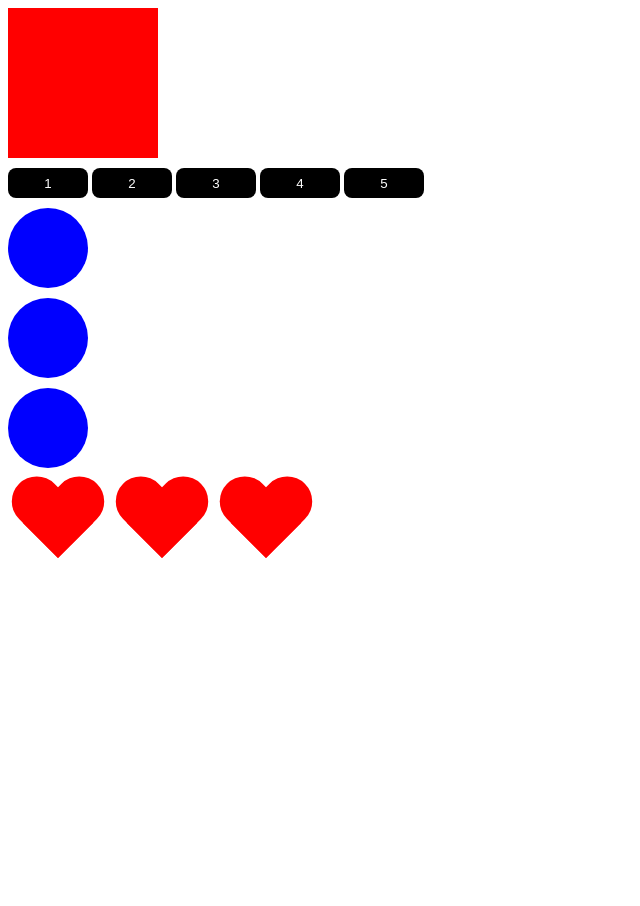
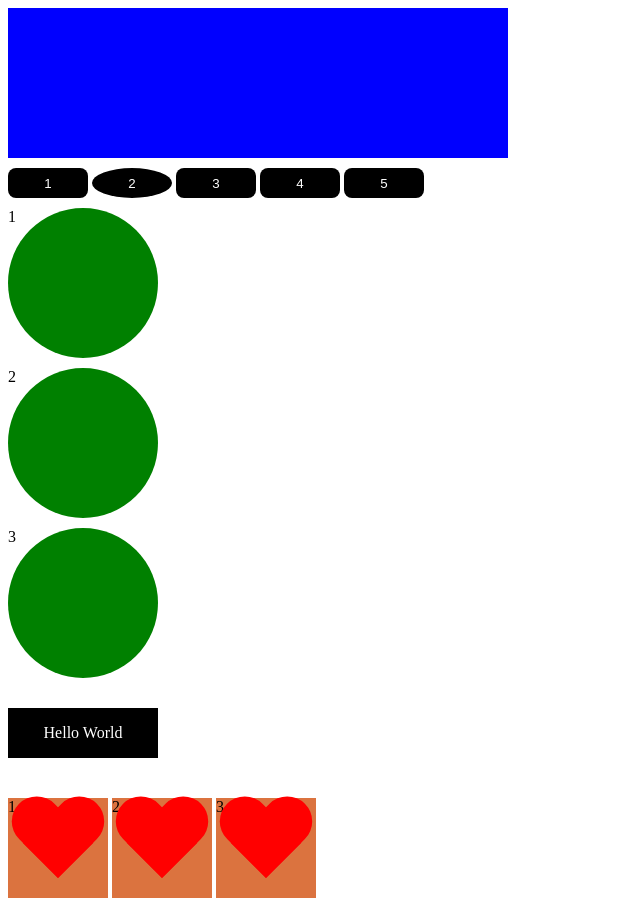
Before and after one commit to BogdanovAD/jstest, a plain HTML site: page Курс JavaScript test/Elements/index.html in a window 1280 px wide. Shown: the whole page, without its empty margins (0-640 px from the left). Before the commit the page ends 800 px from the top, so only its background shows below. Drawn offline with Linux system fonts and the light colour scheme.

Commit message:
Работа с элемегтами на странице

```diff
--- a/Курс JavaScript test/Elements/css/style.css
+++ b/Курс JavaScript test/Elements/css/style.css
@@ -34,7 +34,7 @@ button {
 .heart:before,
 .heart:after {
     position: absolute;
-    content: "";
+    content: '';
     left: 50px;
     top: 0;
     width: 50px;
@@ -64,9 +64,9 @@ button {
     -moz-transform-origin: 100% 100%;
     -ms-transform-origin: 100% 100%;
     -o-transform-origin: 100% 100%;
-            transform-origin :100% 100%;
+    transform-origin: 100% 100%;
 }
-.black{
+.black {
     width: 150px;
     height: 50px;
     line-height: 50px;
--- a/Курс JavaScript test/Elements/index.html
+++ b/Курс JavaScript test/Elements/index.html
@@ -14,14 +14,14 @@
         <button>4</button>
         <button>5</button>
 
-        <div class="circle"></div>
-        <div class="circle"></div>
-        <div class="circle"></div>
+        <div class="circle">1</div>
+        <div class="circle">2</div>
+        <div class="circle">3</div>
 
         <div class="wrapper">
-            <div class="heart"></div>
-            <div class="heart"></div>
-            <div class="heart"></div>
+            <div class="heart">1</div>
+            <div class="heart">2</div>
+            <div class="heart">3</div>
         </div>
 
         <script src="js/script.js"></script>
--- a/Курс JavaScript test/Elements/js/script.js
+++ b/Курс JavaScript test/Elements/js/script.js
@@ -1,21 +1,61 @@
 'use strict';
 
+// Получение эл-тов со страницы(41)
+
 const box = document.getElementById('box'); // передаём обязательно строку
-console.log(box); // document существует только внутри браузера
+/* console.log(box); */ // document существует только внутри браузера
 
 const btns = document.getElementsByTagName('button'); /* [1] */ // в btns передаётся псевдомассив(HTMLCollection). чтобы получить конкретную кнопку, например 2ю, указываем идентификатор [1]
-console.log(btns[0]); // идентификатор [1] можно указать тут
+/* console.log(btns[0]); */ // идентификатор [1] можно указать тут
 
 // Даже если элемент на странице один, если не указывать идентификатор, будет передаваться HTMLCollection с одним элементом. Поэтому нужно обращаться непосредственно к кнопке btns[0].
 
-const circles = document.getElementsByClassName('circle');
-console.log(circles);
+// const circles = document.getElementsByClassName('circle');
+/* console.log(circles[2]); */
 
 const hearts = document.querySelectorAll('.heart'); // возвращает все элементы по селектору. этот метод исключение у псевдомассивов(NodeList), которые он возвращает появляется метод forEach
 
-hearts.forEach((item) => {
+/* hearts.forEach((item) => {
     console.log(item);
 });
+console.log(hearts);
+console.log(hearts[2]); */
 
 const oneHeart = document.querySelector('.heart'); // возвращает первый элемент по селектору
-console.log(oneHeart);
+/* console.log(oneHeart); */
+
+// Действия с эл-тами на странице(42)
+
+/* console.dir(box); */
+
+box.style.backgroundColor = 'blue';
+box.style.width = '500px';
+
+btns[1].style.borderRadius = '50%';
+
+const circles = document.querySelectorAll('.circle');
+for (let index = 0; index < circles.length; index++) {
+    circles[index].style.cssText = 'background-color: green; height: 150px; width: 150px';
+}
+
+hearts.forEach((e) => (e.style.cssText = 'background-color: #db733f; height: 100px; width: 100px'));
+
+const div = document.createElement('div'); // элемент создан и он находится только внутри JS-скрипта, на html-странице его нет
+
+div.classList.add('black');
+
+// document.body.append(div);
+
+document.querySelector('.wrapper').prepend(div);
+
+// hearts[1].before(div);
+// hearts[1].after(div);
+
+// circles[0].remove();
+
+// hearts[0].replaceWith(circles[0]);
+
+div.innerHTML = 'Hello World';
+// div.innerHTML = '<h2>Hello World</h2>';
+
+div.insertAdjacentHTML('', '<h2>HHHHH</h2>');
```
Lines whose indentation alone changed are shown as unchanged.
